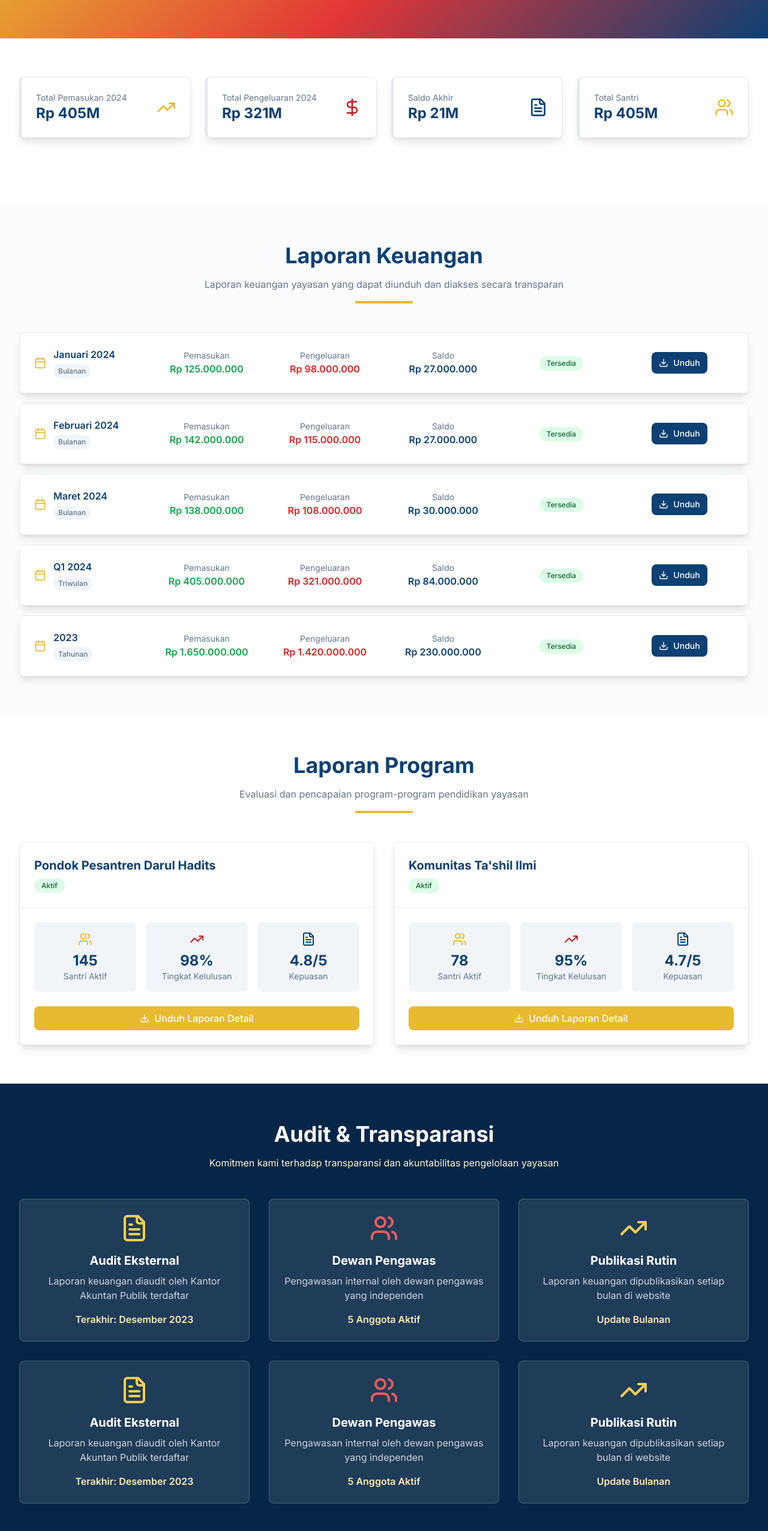
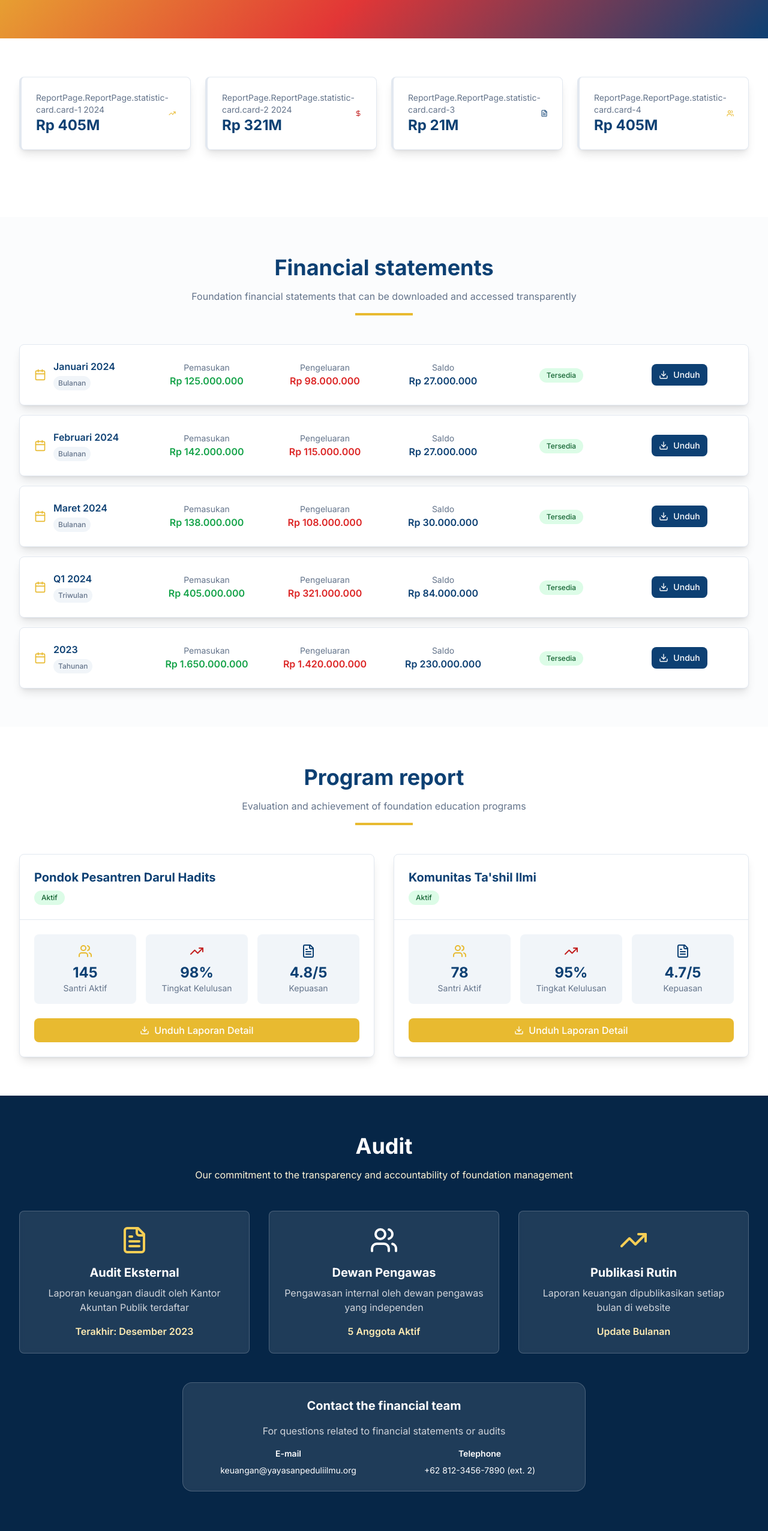
Before and after one commit to hammercode-dev/yayasan-peduli-ilmu, a Next.js app: page /en/report in a window 1280 px wide. Shown: the part 236-2789 px from the top of the page at 60% size. Built offline with nearby package versions, Linux system fonts and the light colour scheme.

Commit message:
feat: add some translation on report page

```diff
--- a/app/[locale]/report/page.tsx
+++ b/app/[locale]/report/page.tsx
@@ -9,17 +9,21 @@ import {
   TRANSPARENCY_REPORTS,
 } from '@/constants/reports';
 import { FileText, TrendingUp, Users } from 'lucide-react';
+import { useTranslations } from 'next-intl';
 
 export default function LaporanPage() {
+  const t = useTranslations('ReportPage');
   return (
     <div className="min-h-screen">
       {/* Hero Section */}
       <section className="gradient-brand text-white py-16">
         <div className="max-w-7xl mx-auto px-4 sm:px-6 lg:px-8">
           <div className="text-center">
-            <h1 className="text-4xl md:text-5xl font-bold mb-4">Laporan Yayasan</h1>
+            <h1 className="text-4xl md:text-5xl font-bold mb-4">
+              {t('meta.title')}
+            </h1>
             <p className="text-xl text-primary-100 max-w-2xl mx-auto">
-              Transparansi dan akuntabilitas dalam pengelolaan yayasan
+              {t('meta.description')}
             </p>
           </div>
         </div>
@@ -29,7 +33,7 @@ export default function LaporanPage() {
       <section className="py-16">
         <div className="max-w-7xl mx-auto px-4 sm:px-6 lg:px-8">
           <div className="grid md:grid-cols-2 lg:grid-cols-4 gap-6 mb-12">
-            {STATISTIC_REPORTS.map((item) => (
+            {STATISTIC_REPORTS(t).map((item) => (
               <CardStatistic key={item.id} {...item} />
             ))}
           </div>
@@ -41,11 +45,10 @@ export default function LaporanPage() {
         <div className="max-w-7xl mx-auto px-4 sm:px-6 lg:px-8">
           <div className="text-center mb-12">
             <h2 className="text-3xl md:text-4xl font-bold text-accent-800 mb-4">
-              Laporan Keuangan
+              {t('financial-report-section.title')}
             </h2>
             <p className="text-muted-foreground max-w-2xl mx-auto">
-              Laporan keuangan yayasan yang dapat diunduh dan diakses secara
-              transparan
+              {t('financial-report-section.description')}
             </p>
             <div className="w-24 h-1 bg-primary-500 mx-auto mt-4"></div>
           </div>
@@ -63,10 +66,10 @@ export default function LaporanPage() {
         <div className="max-w-7xl mx-auto px-4 sm:px-6 lg:px-8">
           <div className="text-center mb-12">
             <h2 className="text-3xl md:text-4xl font-bold text-accent-800 mb-4">
-              Laporan Program
+              {t('program-report-section.title')}
             </h2>
             <p className="text-muted-foreground max-w-2xl mx-auto">
-              Evaluasi dan pencapaian program-program pendidikan yayasan
+              {t('program-report-section.description')}
             </p>
             <div className="w-24 h-1 bg-primary-500 mx-auto mt-4"></div>
           </div>
@@ -84,11 +87,10 @@ export default function LaporanPage() {
         <div className="max-w-7xl mx-auto px-4 sm:px-6 lg:px-8">
           <div className="text-center mb-12">
             <h2 className="text-3xl md:text-4xl font-bold mb-4">
-              Audit & Transparansi
+              {t('audit-information-section.title')}
             </h2>
             <p className="text-primary-100 max-w-2xl mx-auto">
-              Komitmen kami terhadap transparansi dan akuntabilitas pengelolaan
-              yayasan
+              {t('audit-information-section.description')}
             </p>
           </div>
 
@@ -96,55 +98,19 @@ export default function LaporanPage() {
             {TRANSPARENCY_REPORTS.map((item, index) => (
               <CardTransparencyReport key={index} {...item} />
             ))}
-            <div className="bg-white/10 backdrop-blur-sm rounded-lg border border-white/20 hover:bg-white/20 transition-colors duration-300">
-              <div className="p-6 text-center">
-                <FileText className="h-12 w-12 text-primary-400 mx-auto mb-4" />
-                <h3 className="text-xl font-bold mb-2">Audit Eksternal</h3>
-                <p className="text-gray-300 mb-4">
-                  Laporan keuangan diaudit oleh Kantor Akuntan Publik terdaftar
-                </p>
-                <p className="text-primary-200 font-semibold">
-                  Terakhir: Desember 2023
-                </p>
-              </div>
-            </div>
-
-            <div className="bg-white/10 backdrop-blur-sm rounded-lg border border-white/20 hover:bg-white/20 transition-colors duration-300">
-              <div className="p-6 text-center">
-                <Users className="h-12 w-12 text-secondary-400 mx-auto mb-4" />
-                <h3 className="text-xl font-bold mb-2">Dewan Pengawas</h3>
-                <p className="text-gray-300 mb-4">
-                  Pengawasan internal oleh dewan pengawas yang independen
-                </p>
-                <p className="text-primary-200 font-semibold">5 Anggota Aktif</p>
-              </div>
-            </div>
-
-            <div className="bg-white/10 backdrop-blur-sm rounded-lg border border-white/20 hover:bg-white/20 transition-colors duration-300">
-              <div className="p-6 text-center">
-                <TrendingUp className="h-12 w-12 text-primary-400 mx-auto mb-4" />
-                <h3 className="text-xl font-bold mb-2">Publikasi Rutin</h3>
-                <p className="text-gray-300 mb-4">
-                  Laporan keuangan dipublikasikan setiap bulan di website
-                </p>
-                <p className="text-primary-200 font-semibold">Update Bulanan</p>
-              </div>
-            </div>
           </div>
 
           <div className="text-center mt-12">
             <div className="bg-white/10 backdrop-blur-sm rounded-2xl p-6 max-w-2xl mx-auto border border-white/20">
-              <h3 className="text-xl font-bold mb-4">Hubungi Tim Keuangan</h3>
-              <p className="text-gray-300 mb-4">
-                Untuk pertanyaan terkait laporan keuangan atau audit
-              </p>
+              <h3 className="text-xl font-bold mb-4">{t('contact.title')}</h3>
+              <p className="text-gray-300 mb-4">{t('contact.description')}</p>
               <div className="grid md:grid-cols-2 gap-4 text-sm">
                 <div>
-                  <p className="font-semibold mb-2">Email</p>
+                  <p className="font-semibold mb-2">{t('contact.email')}</p>
                   <p>keuangan@yayasanpeduliilmu.org</p>
                 </div>
                 <div>
-                  <p className="font-semibold mb-2">Telepon</p>
+                  <p className="font-semibold mb-2">{t('contact.phone')}</p>
                   <p>+62 812-3456-7890 (ext. 2)</p>
                 </div>
               </div>
--- a/constants/reports.ts
+++ b/constants/reports.ts
@@ -3,31 +3,31 @@ import { ProgramReport } from '@/components/section/report/CardProgramReport';
 import { TransparencyReport } from '@/components/section/report/CardTransparencyReport';
 import { DollarSign, FileText, TrendingUp, Users } from 'lucide-react';
 
-export const STATISTIC_REPORTS = [
+export const STATISTIC_REPORTS = (t: (key: string) => string) => [
   {
     id: 1,
-    title: 'Total Pemasukan 2024',
+    title: `${t('ReportPage.statistic-card.card-1')} 2024`,
     value: 'Rp 405M',
     icon: TrendingUp,
     borderColor: 'primary-500',
   },
   {
     id: 2,
-    title: 'Total Pengeluaran 2024',
+    title: `${t('ReportPage.statistic-card.card-2')} 2024`,
     value: 'Rp 321M',
     icon: DollarSign,
     borderColor: 'secondary-600',
   },
   {
     id: 3,
-    title: 'Saldo Akhir',
+    title: t('ReportPage.statistic-card.card-3'),
     value: 'Rp 21M',
     icon: FileText,
     borderColor: 'accent-800',
   },
   {
     id: 4,
-    title: 'Total Santri',
+    title: t('ReportPage.statistic-card.card-4'),
     value: 'Rp 405M',
     icon: Users,
     borderColor: 'primary-500',
--- a/messages/ar.json
+++ b/messages/ar.json
@@ -131,5 +131,35 @@
       "title": "اتصل بنا"
     },
     "rights": "جميع الحقوق محفوظة"
+  },
+  "ReportPage": {
+    "meta": {
+      "title": "تقرير المؤسسة",
+      "description": "الشفافية والمساءلة في إدارة المؤسسة"
+    },
+    "financial-report-section": {
+      "title": "البيانات المالية",
+      "description": "البيانات المالية التي يمكن تنزيلها والوصول إليها بشفافية"
+    },
+    "program-report-section": {
+      "title": "تقرير البرنامج",
+      "description": "تقييم وتحقيق برامج التعليم الأساسي"
+    },
+    "audit-information-section": {
+      "title": "مراجعة",
+      "description": "التزامنا بالشفافية والمساءلة لإدارة الأساس"
+    },
+    "contact": {
+      "title": "اتصل بالفريق المالي",
+      "description": "للأسئلة المتعلقة بالبيانات المالية أو عمليات التدقيق",
+      "email": "بريد إلكتروني",
+      "phone": "الهاتف"
+    },
+    "statistic-card": {
+      "card-1": "إجمالي الدخل",
+      "card-2": "إجمالي الإنفاق",
+      "card-3": "إنهاء التوازن",
+      "card-4": "مجموع سانتري"
+    }
   }
 }
--- a/messages/en.json
+++ b/messages/en.json
@@ -131,5 +131,35 @@
       "title": "Contact"
     },
     "rights": "All Rights Reserved"
+  },
+  "ReportPage": {
+    "meta": {
+      "title": "Foundation Report",
+      "description": "Transparency and accountability in foundation management"
+    },
+    "financial-report-section": {
+      "title": "Financial statements",
+      "description": "Foundation financial statements that can be downloaded and accessed transparently"
+    },
+    "program-report-section": {
+      "title": "Program report",
+      "description": "Evaluation and achievement of foundation education programs"
+    },
+    "audit-information-section": {
+      "title": "Audit",
+      "description": "Our commitment to the transparency and accountability of foundation management"
+    },
+    "contact": {
+      "title": "Contact the financial team",
+      "description": "For questions related to financial statements or audits",
+      "email": "E-mail",
+      "phone": "Telephone"
+    },
+    "statistic-card": {
+      "card-1": "Total income",
+      "card-2": "Total expenditure",
+      "card-3": "Ending balance",
+      "card-4": "Total Santri"
+    }
   }
 }
--- a/messages/id.json
+++ b/messages/id.json
@@ -129,5 +129,35 @@
       "title": "Kontak"
     },
     "rights": "Hak Cipta Dilindungi"
+  },
+  "ReportPage": {
+    "meta": {
+      "title": "Laporan Yayasan",
+      "description": "Transparansi dan akuntabilitas dalam pengelolaan yayasan"
+    },
+    "financial-report-section": {
+      "title": "Laporan Keuangan",
+      "description": "Laporan keuangan yayasan yang dapat diunduh dan diakses secara transparan"
+    },
+    "program-report-section": {
+      "title": "Laporan Program",
+      "description": "Evaluasi dan pencapaian program-program pendidikan yayasan"
+    },
+    "audit-information-section": {
+      "title": "Audit & Transparansi",
+      "description": "Komitmen kami terhadap transparansi dan akuntabilitas pengelolaan yayasan"
+    },
+    "contact": {
+      "title": "Hubungi Tim Keuangan",
+      "description": "Untuk pertanyaan terkait laporan keuangan atau audit",
+      "email": "Email",
+      "phone": "Telepon"
+    },
+    "statistic-card": {
+      "card-1": "Total Pemasukan",
+      "card-2": "Total Pengeluaran",
+      "card-3": "Saldo Akhir",
+      "card-4": "Total Santri"
+    }
   }
 }
```
